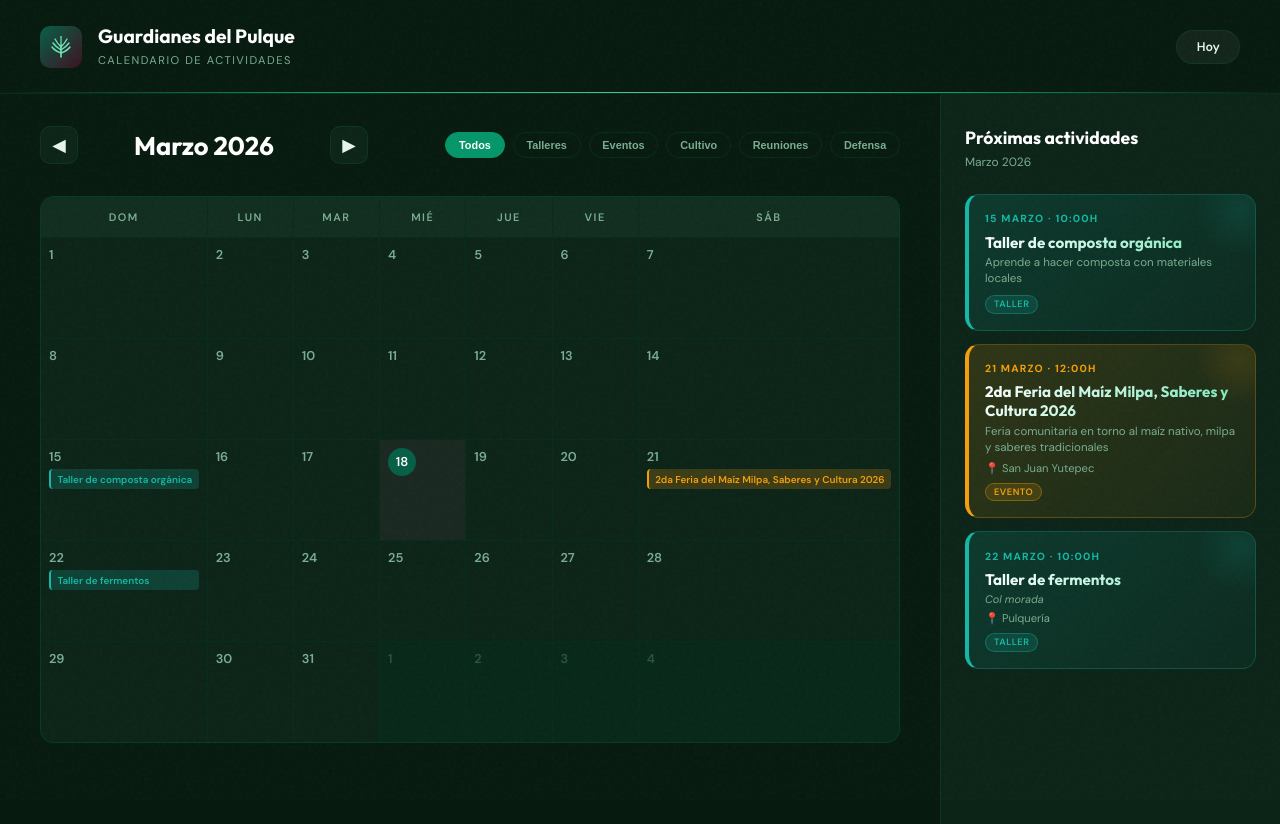
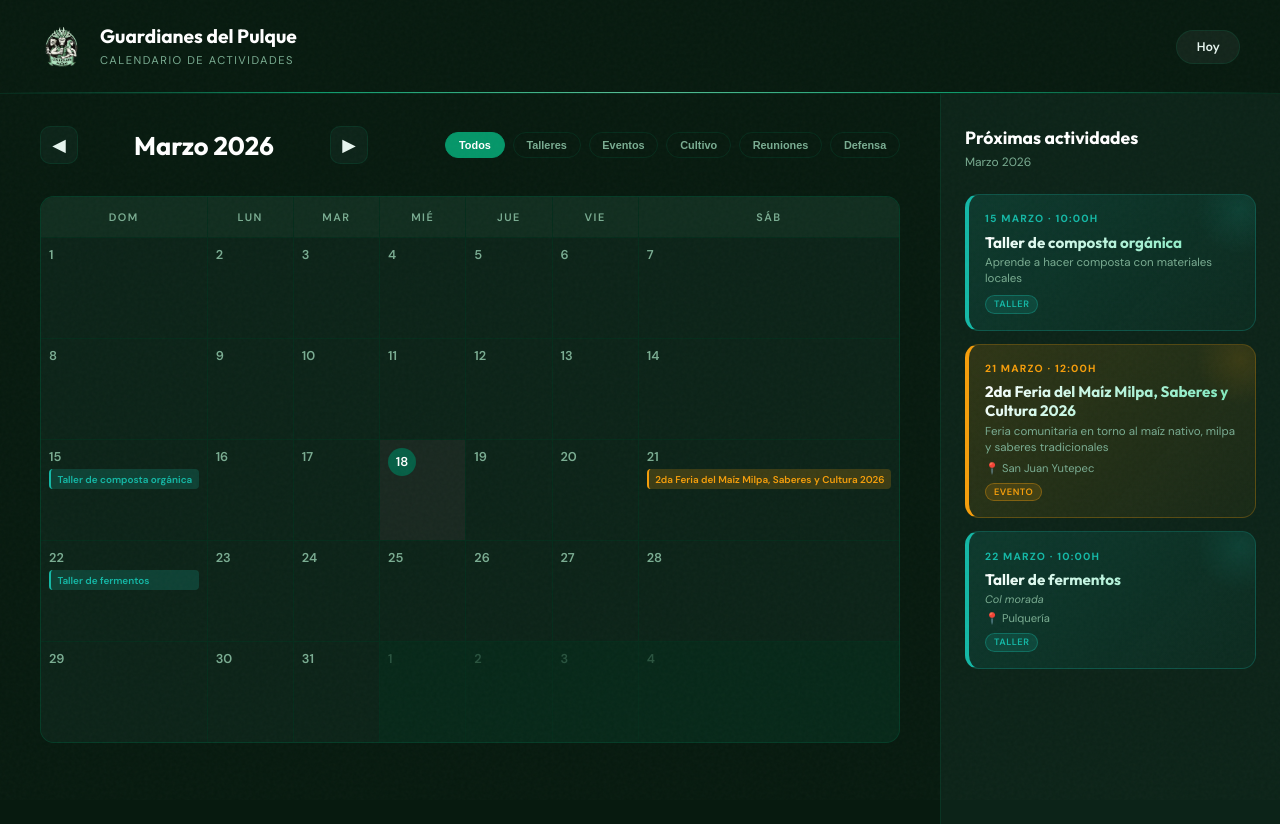
Before and after one commit to swgarz/guardianesdelpulque, a website: page calendario.html in a window 1280 px wide. Drawn offline with Linux system fonts and the light colour scheme.

Commit message:
feat: agregar logo de Guardianes del Pulque en header del calendario
Co-Authored-By: Claude Sonnet 4.6 <noreply@anthropic.com>

```diff
--- a/calendario.html
+++ b/calendario.html
@@ -74,14 +74,8 @@
         }
 
         .logo-icon {
-            width: 42px;
-            height: 42px;
-            background: linear-gradient(135deg, var(--guinda), #3d1020);
-            border-radius: 10px;
             display: flex;
             align-items: center;
-            justify-content: center;
-            font-size: 1.2rem;
         }
 
         .logo-text h1 {
@@ -533,28 +527,7 @@
     <!-- HEADER -->
     <header class="header">
         <div class="logo-area">
-            <div class="logo-icon">
-                <svg width="24" height="24" viewBox="0 0 24 24" fill="none" xmlns="http://www.w3.org/2000/svg">
-                  <!-- tallo central -->
-                  <line x1="12" y1="22" x2="12" y2="10" stroke="#6ee7b7" stroke-width="1.6" stroke-linecap="round"/>
-                  <!-- penca abajo izquierda -->
-                  <path d="M12 18 Q6 16 3 12" stroke="#6ee7b7" stroke-width="1.4" stroke-linecap="round" fill="none"/>
-                  <path d="M12 18 Q7 17.5 3 12" stroke="#34d399" stroke-width="0.5" stroke-linecap="round" fill="none" opacity="0.5"/>
-                  <!-- penca abajo derecha -->
-                  <path d="M12 18 Q18 16 21 12" stroke="#6ee7b7" stroke-width="1.4" stroke-linecap="round" fill="none"/>
-                  <!-- penca media izquierda -->
-                  <path d="M12 15 Q7 12 4 8" stroke="#6ee7b7" stroke-width="1.4" stroke-linecap="round" fill="none"/>
-                  <!-- penca media derecha -->
-                  <path d="M12 15 Q17 12 20 8" stroke="#6ee7b7" stroke-width="1.4" stroke-linecap="round" fill="none"/>
-                  <!-- penca arriba izquierda -->
-                  <path d="M12 12 Q8 8 6 4" stroke="#6ee7b7" stroke-width="1.3" stroke-linecap="round" fill="none"/>
-                  <!-- penca arriba derecha -->
-                  <path d="M12 12 Q16 8 18 4" stroke="#6ee7b7" stroke-width="1.3" stroke-linecap="round" fill="none"/>
-                  <!-- espina central arriba -->
-                  <line x1="12" y1="10" x2="12" y2="2" stroke="#6ee7b7" stroke-width="1.2" stroke-linecap="round"/>
-                  <circle cx="12" cy="2" r="1" fill="#34d399"/>
-                </svg>
-            </div>
+            <img src="images/logo_transparente.png" alt="Guardianes del Pulque" style="height:44px;width:auto;display:block;">
             <div class="logo-text">
                 <h1>Guardianes del Pulque</h1>
                 <span>Calendario de Actividades</span>
```
